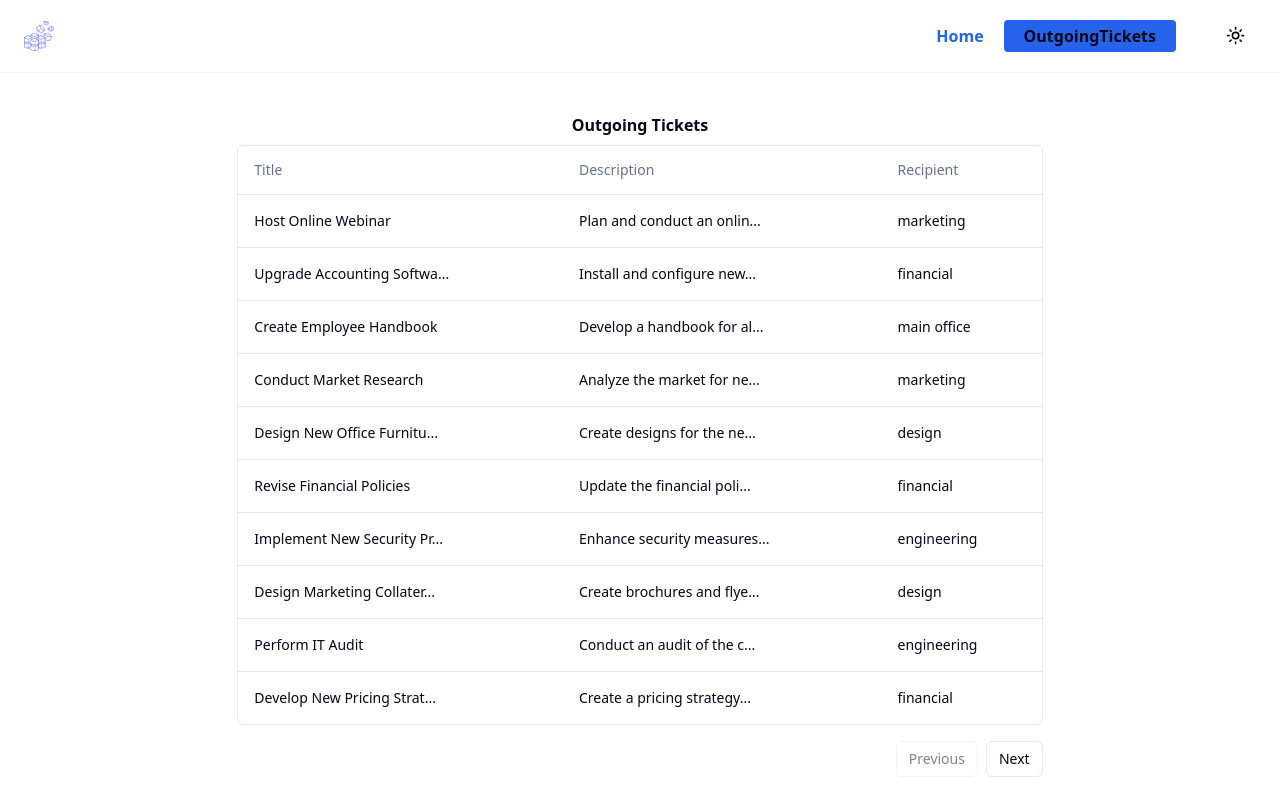
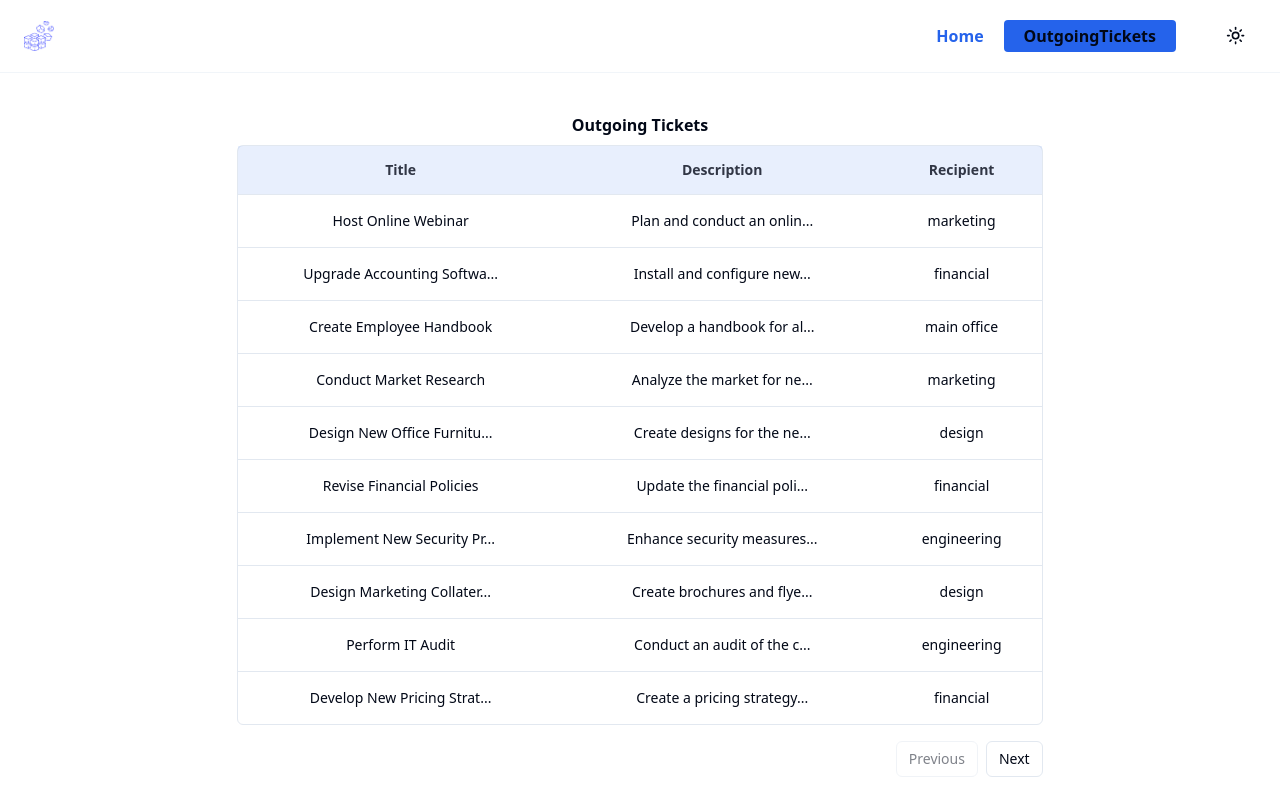
Before and after one commit to Mehdi-Salehii/Quantom_Byte_Project, a Next.js app: page /out-going-tickets in a window 1280 px wide. Built offline with nearby package versions, Linux system fonts and the light colour scheme.

Commit message:
modified ui tableheads & status fields & alignment

```diff
--- a/app/Columns.tsx
+++ b/app/Columns.tsx
@@ -1,21 +1,60 @@
 import { TicketType } from "@/supabase/functions/common/schema"
 import { ColumnDef } from "@tanstack/react-table"
+import { boolean } from "drizzle-orm/mysql-core"
+import { twMerge } from "tailwind-merge"
 
 export const columns: ColumnDef<TicketType>[] = [
   {
     accessorKey: "title",
-    header: "Title",
+    header: () => (
+      <div className="text-center font-bold text-foreground/80">Title</div>
+    ),
+    cell: ({ row }) => {
+      const title: string = row.getValue("title")
+
+      return <div className="text-center">{title}</div>
+    },
   },
   {
     accessorKey: "status",
-    header: "Status",
+
+    header: () => (
+      <div className="text-center font-bold text-foreground/80">Status</div>
+    ),
+    cell: ({ row }) => {
+      const status: "rejected" | "fulfilled" | "processing" =
+        row.getValue("status")
+      let color =
+        (status === "rejected" && "text-red-500") ||
+        (status === "fulfilled" && "text-green-500") ||
+        (status === "processing" && "text-purple-500")
+      if (typeof color === "boolean") color = "text-purple-500"
+
+      return <div className={twMerge("text-center", color)}>{status}</div>
+    },
   },
   {
     accessorKey: "description",
-    header: "Description",
+    header: () => (
+      <div className="text-center font-bold text-foreground/80">
+        Description
+      </div>
+    ),
+    cell: ({ row }) => {
+      const description: string = row.getValue("description")
+
+      return <div className="text-center">{description}</div>
+    },
   },
   {
     accessorKey: "source_department",
-    header: "Sender",
+    header: () => (
+      <div className="text-center font-bold text-foreground/80">Sender</div>
+    ),
+    cell: ({ row }) => {
+      const Sender: string = row.getValue("source_department")
+
+      return <div className="text-center">{Sender}</div>
+    },
   },
 ]
--- a/app/DataTable.tsx
+++ b/app/DataTable.tsx
@@ -36,7 +36,7 @@ export function DataTable<TData, TValue>({
     <div>
       <div className="rounded-md border">
         <Table>
-          <TableHeader>
+          <TableHeader className="bg-primary/10">
             {table.getHeaderGroups().map((headerGroup) => (
               <TableRow key={headerGroup.id}>
                 {headerGroup.headers.map((header) => {
--- a/app/out-going-tickets/Columns.tsx
+++ b/app/out-going-tickets/Columns.tsx
@@ -6,14 +6,38 @@ import { ColumnDef } from "@tanstack/react-table"
 export const columns: ColumnDef<TicketType>[] = [
   {
     accessorKey: "title",
-    header: "Title",
+    header: () => (
+      <div className="text-center font-bold text-foreground/80">Title</div>
+    ),
+    cell: ({ row }) => {
+      const title: string = row.getValue("title")
+
+      return <div className="text-center">{title}</div>
+    },
   },
   {
     accessorKey: "description",
-    header: "Description",
+    header: () => (
+      <div className="text-center font-bold text-foreground/80">
+        Description
+      </div>
+    ),
+    cell: ({ row }) => {
+      const description: string = row.getValue("description")
+
+      return <div className="text-center">{description}</div>
+    },
   },
   {
     accessorKey: "target_department",
-    header: "Recipient",
+
+    header: () => (
+      <div className="text-center font-bold text-foreground/80">Recipient</div>
+    ),
+    cell: ({ row }) => {
+      const Sender: string = row.getValue("target_department")
+
+      return <div className="text-center">{Sender}</div>
+    },
   },
 ]
--- a/app/out-going-tickets/DataTable.tsx
+++ b/app/out-going-tickets/DataTable.tsx
@@ -38,7 +38,7 @@ export function DataTable<TData, TValue>({
     <div>
       <div className="rounded-md border">
         <Table>
-          <TableHeader>
+          <TableHeader className="bg-primary/10">
             {table.getHeaderGroups().map((headerGroup) => (
               <TableRow key={headerGroup.id}>
                 {headerGroup.headers.map((header) => {
--- a/app/out-going-tickets/page.tsx
+++ b/app/out-going-tickets/page.tsx
@@ -16,7 +16,7 @@ const OutGoingTicketsPage = () => {
 
   return (
     <>
-      <div className="lg:8/12 mx-auto mt-10 grid px-1 xsm:w-11/12 sm:w-10/12 sm:px-3 md:w-9/12 lg:px-6 xl:w-8/12 2xl:w-7/12">
+      <div className="lg:8/12 mx-auto mt-10 grid max-w-full px-1 xsm:w-11/12 sm:w-10/12 sm:px-3 md:w-9/12 lg:px-6 xl:w-8/12 2xl:w-7/12">
         <div className="col-span-full col-start-1 col-end-[2]">
           <h1 className="mb-2 text-center font-semibold">Outgoing Tickets</h1>
           <DataTable columns={columns} data={data} />
--- a/app/page.tsx
+++ b/app/page.tsx
@@ -9,13 +9,9 @@ import { AddTicketForm } from "@/components/AddTicketForm"
 import { modifyDescription } from "@/utils/helpers"
 import { tickets } from "@/utils/dummyData"
 
-const Home = async () => {
+const Home = () => {
   const [data, setData] = useState<TicketType[]>(tickets.slice(0, 30))
-  const modifiedData = await new Promise<TicketType[]>((resolve) =>
-    setTimeout(() => {
-      resolve(modifyDescription(data, 20))
-    }, 1000),
-  )
+  const modifiedData = modifyDescription(data, 20)
   return (
     <>
       <div className="mt-10 grid px-1 sm:grid-cols-[15fr_1fr_4fr] sm:px-3 lg:px-6 xl:grid-cols-[15fr_2fr_3fr]">
```
